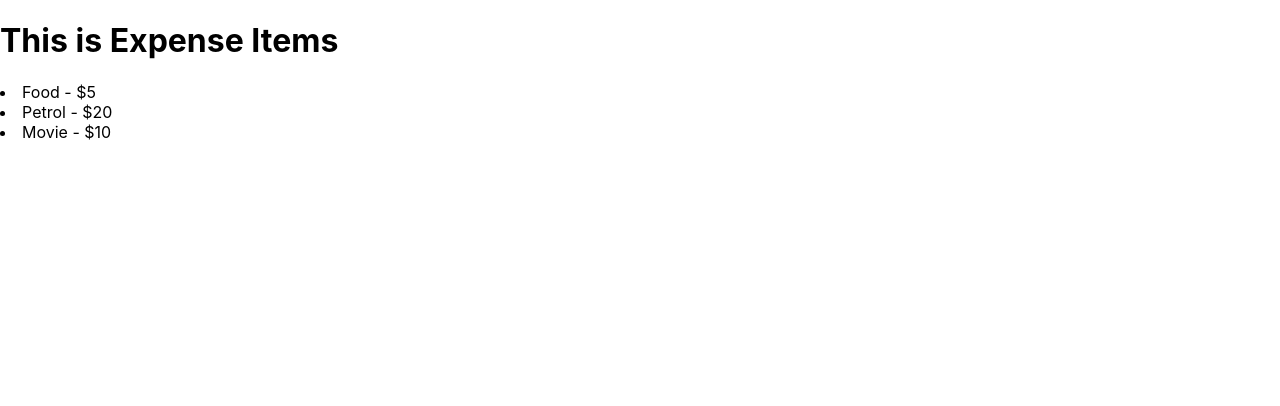
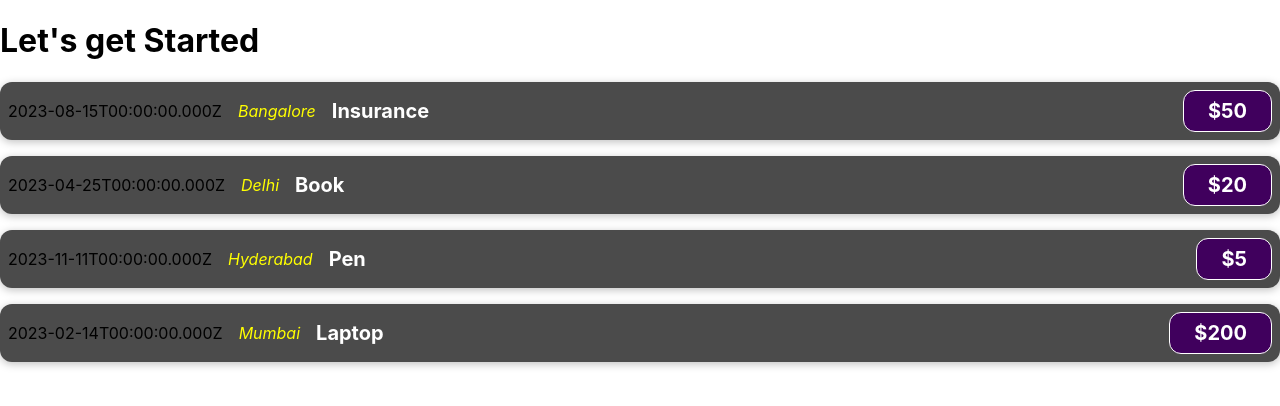
Before and after one commit to KrishnaKarn911/SharpenerReact, a React (Create React App) app: page / in a window 1280 px wide. Shown: the top 406 px of the page. Built offline with nearby package versions, Linux system fonts and the light colour scheme.

Commit message:
props and multiple components

```diff
--- a/src/App.js
+++ b/src/App.js
@@ -4,8 +4,31 @@ import ExpenseItem from "./components/ExpenseItem";
 function App() {
   return (
     <div>
-      <h1>This is Expense Items</h1>
-      <ExpenseItem></ExpenseItem>
+      <h1>Let's get Started</h1>
+      <ExpenseItem
+        date={new Date(2023, 7, 15)}
+        title="Insurance"
+        price="50"
+        location="Bangalore"
+      ></ExpenseItem>
+      <ExpenseItem
+        date={new Date(2023, 3, 25)}
+        title="Book"
+        price="20"
+        location="Delhi"
+      ></ExpenseItem>
+      <ExpenseItem
+        date={new Date(2023, 10, 11)}
+        title="Pen"
+        price="5"
+        location="Hyderabad"
+      ></ExpenseItem>
+      <ExpenseItem
+        date={new Date(2023, 1, 14)}
+        title="Laptop"
+        price="200"
+        location="Mumbai"
+      ></ExpenseItem>
     </div>
   );
 }
--- /dev/null
+++ b/src/components/ExpenseItem.css
@@ -0,0 +1,62 @@
+.expense-item {
+  display: flex;
+  justify-content: space-between;
+  align-items: center;
+  box-shadow: 0 2px 8px rgba(0, 0, 0, 0.25);
+  padding: 0.5rem;
+  margin: 1rem 0;
+  border-radius: 12px;
+  background-color: #4b4b4b;
+}
+
+.expense-item__location {
+  margin-left: 1rem;
+  color: yellow;
+  font-style: italic;
+}
+
+.expense-item__description {
+  display: flex;
+  flex-direction: column;
+  gap: 1rem;
+  align-items: flex-end;
+  flex-flow: column-reverse;
+  justify-content: flex-start;
+  flex: 1;
+}
+
+.expense-item h2 {
+  color: #3a3a3a;
+  font-size: 1rem;
+  flex: 1;
+  margin: 0 1rem;
+  color: white;
+}
+
+.expense-item__price {
+  font-size: 1rem;
+  font-weight: bold;
+  color: white;
+  background-color: #40005d;
+  border: 1px solid white;
+  padding: 0.5rem;
+  border-radius: 12px;
+}
+
+@media (min-width: 580px) {
+  .expense-item__description {
+    flex-direction: row;
+    align-items: center;
+    justify-content: flex-start;
+    flex: 1;
+  }
+
+  .expense-item__description h2 {
+    font-size: 1.25rem;
+  }
+
+  .expense-item__price {
+    font-size: 1.25rem;
+    padding: 0.5rem 1.5rem;
+  }
+}
--- a/src/components/ExpenseItem.js
+++ b/src/components/ExpenseItem.js
@@ -1,9 +1,14 @@
-function ExpenseItem() {
+import "./ExpenseItem.css";
+
+function ExpenseItem(props) {
   return (
-    <div>
-      <li>Food - $5</li>
-      <li>Petrol - $20</li>
-      <li>Movie - $10</li>
+    <div className="expense-item">
+      <div>{props.date.toISOString()}</div>
+      <div className="expense-item__location">{props.location}</div>
+      <div className="expense-item__description">
+        <h2>{props.title}</h2>
+        <div className="expense-item__price">${props.price}</div>
+      </div>
     </div>
   );
 }
```
